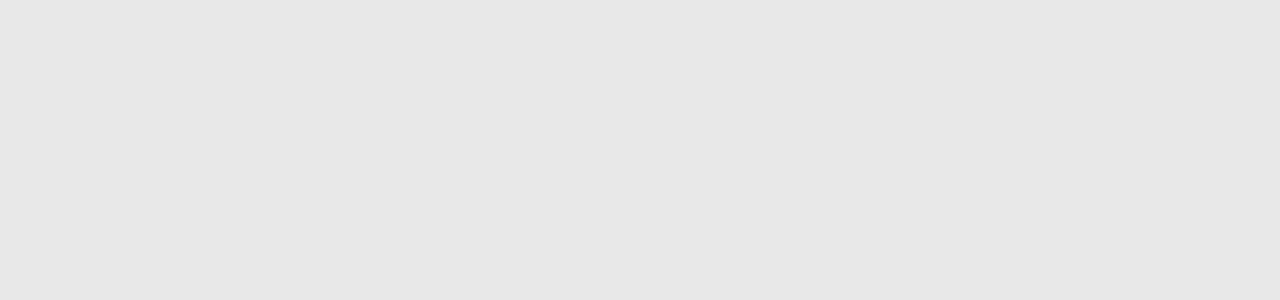
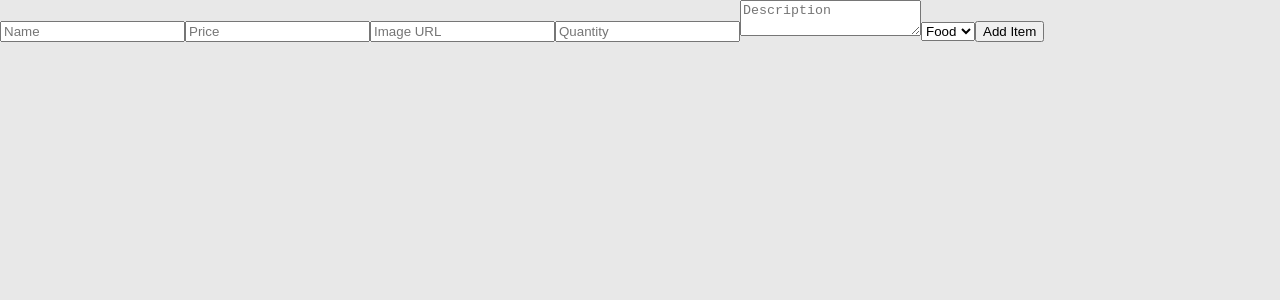
Before and after one commit to jovannadelat/CPSC-362-Cafeteria-Ordering-Systems, a React (Vite) app in the folder frontend/: page /modify-menu in a window 1280 px wide. Before the commit this address had no page. Shown: the top 300 px of the page. Built offline with nearby package versions, Linux system fonts and the light colour scheme.

Commit message:
added frontend for modifying menu

```diff
--- a/frontend/src/App.jsx
+++ b/frontend/src/App.jsx
@@ -5,6 +5,7 @@
 import OrderHistory from './pages/OrderHistory';
 import Checkout from './pages/Checkout-Page/Checkout';
 import { CartProvider } from './pages/Checkout-Page/CartContext';
+import ModifyMenu from './pages/modifyMenu'; // Make sure the import matches the component name
 import "./App.css";
 
 function App() {
@@ -18,6 +19,7 @@
             <Route path="/menu" element={<Menu />} />
             <Route path="/order-history" element={<OrderHistory />} />
             <Route path="/checkout" element={<Checkout />} />
+            <Route path="/modify-menu" element={<ModifyMenu />} /> {/* Add the Modify Menu route */}
           </Routes>
         </div>
       </Router>
--- a/frontend/src/components/LoginSignup/LoginSignup.jsx
+++ b/frontend/src/components/LoginSignup/LoginSignup.jsx
@@ -1,10 +1,9 @@
 import React, { useState } from 'react';
 import { useNavigate } from 'react-router-dom';
-import './LoginSignup.css'; // make sure to import the CSS file
+import './LoginSignup.css';
 
-import user_icon from '../../assets/LoginSignup/person.png'
-import email_icon from '../../assets/LoginSignup/email.png'
-import password_icon from '../../assets/LoginSignup/password.png'
+import email_icon from '../../assets/LoginSignup/email.png';
+import password_icon from '../../assets/LoginSignup/password.png';
 
 const LoginSignup = () => {
     const [action, setAction] = useState('Login');
@@ -44,7 +43,9 @@
             });
 
             const data = await response.json();
+
             if (response.ok) {
+                localStorage.setItem('token', data.accessToken); // or use data.token based on your backend
                 setError('');
                 navigate('/home');
             } else {
--- a/frontend/src/pages/Home.jsx
+++ b/frontend/src/pages/Home.jsx
@@ -59,7 +59,7 @@
                 <div style={buttonContainerStyle}>
                     <Link to="/menu" style={buttonStyle}>View Menu</Link>
                     <Link to="/order-history" style={buttonStyle}>Order History</Link>
-                    <button style={buttonStyle} onClick={() => {}}>Modify Menu</button>
+                    <Link to="/modify-menu" style={buttonStyle}>Modify Menu</Link> {/* Updated to Link */}
                     <button style={buttonStyle} onClick={handleLogout}>Logout</button>
                 </div>
             </div>
--- /dev/null
+++ b/frontend/src/pages/modifyMenu.jsx
@@ -0,0 +1,96 @@
+import React, { useState } from 'react';
+import axios from 'axios';
+
+const AddMenuItem = () => {
+    const [name, setName] = useState('');
+    const [price, setPrice] = useState('');
+    const [image, setImage] = useState('');
+    const [category, setCategory] = useState('food');
+    const [quantity, setQuantity] = useState('');
+    const [description, setDescription] = useState('');
+
+    const handleSubmit = async (e) => {
+        e.preventDefault();
+
+        const token = localStorage.getItem('token');  // Get token from localStorage
+
+        if (!token) {
+            alert('Please log in first');
+            return;
+        }
+
+        try {
+            await axios.post(
+                'http://localhost:4000/menu',
+                {
+                    name,
+                    price,
+                    image,
+                    category,
+                    quantity,
+                    description
+                },
+                {
+                    headers: {
+                        Authorization: `Bearer ${token}`  // Include token in Authorization header
+                    }
+                }
+            );
+            alert('Item added!');
+            // Reset form fields
+            setName('');
+            setPrice('');
+            setImage('');
+            setQuantity('');
+            setDescription('');
+        } catch (err) {
+            alert('Error adding item: ' + err.message);
+        }
+    };
+
+    return (
+        <form onSubmit={handleSubmit}>
+            <input
+                type="text"
+                placeholder="Name"
+                value={name}
+                onChange={e => setName(e.target.value)}
+                required
+            />
+            <input
+                type="number"
+                placeholder="Price"
+                value={price}
+                onChange={e => setPrice(e.target.value)}
+                required
+            />
+            <input
+                type="text"
+                placeholder="Image URL"
+                value={image}
+                onChange={e => setImage(e.target.value)}
+                required
+            />
+            <input
+                type="number"
+                placeholder="Quantity"
+                value={quantity}
+                onChange={e => setQuantity(e.target.value)}
+                required
+            />
+            <textarea
+                placeholder="Description"
+                value={description}
+                onChange={e => setDescription(e.target.value)}
+                required
+            />
+            <select value={category} onChange={e => setCategory(e.target.value)}>
+                <option value="food">Food</option>
+                <option value="drink">Drink</option>
+            </select>
+            <button type="submit">Add Item</button>
+        </form>
+    );
+};
+
+export default AddMenuItem;
```
